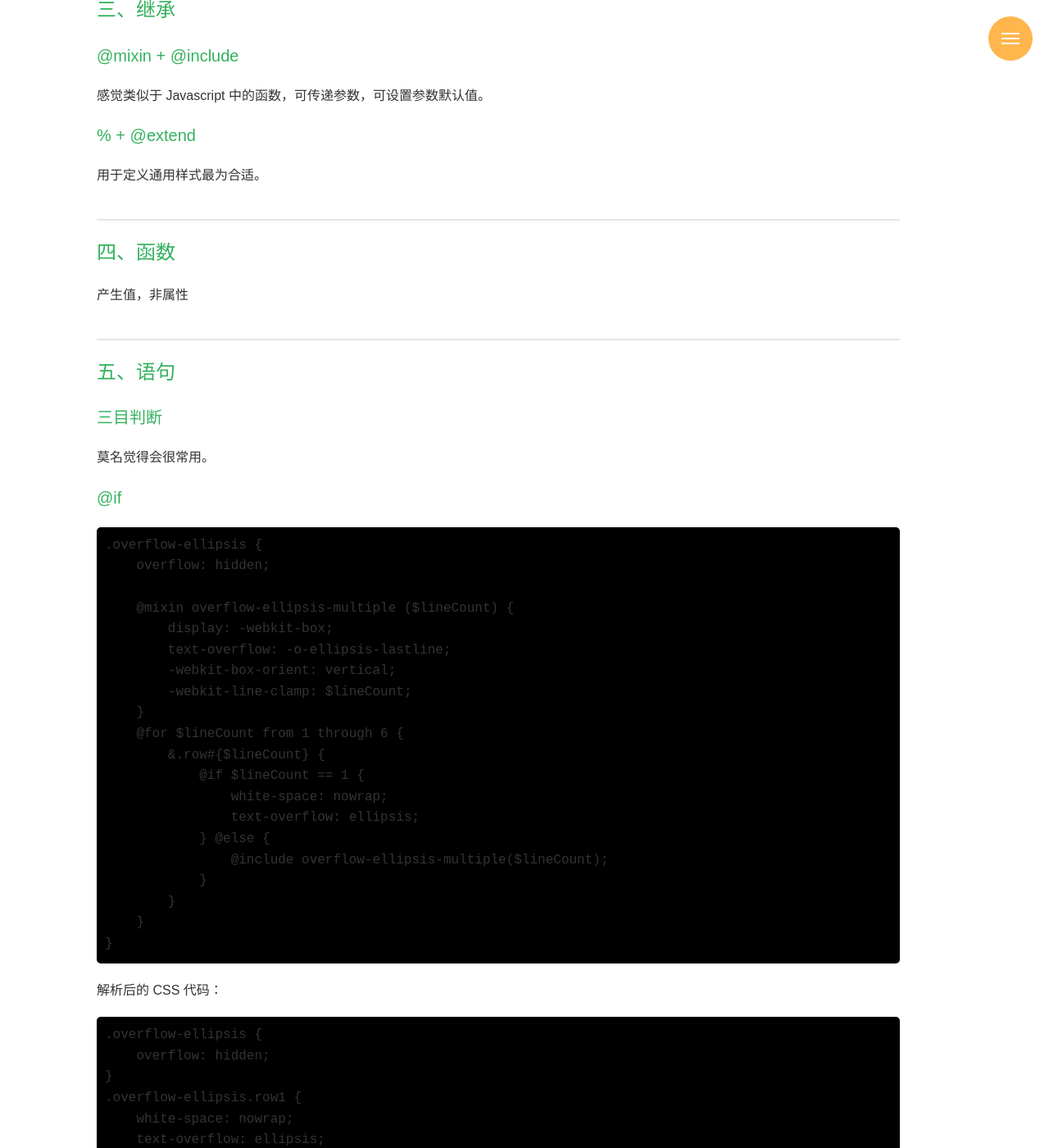
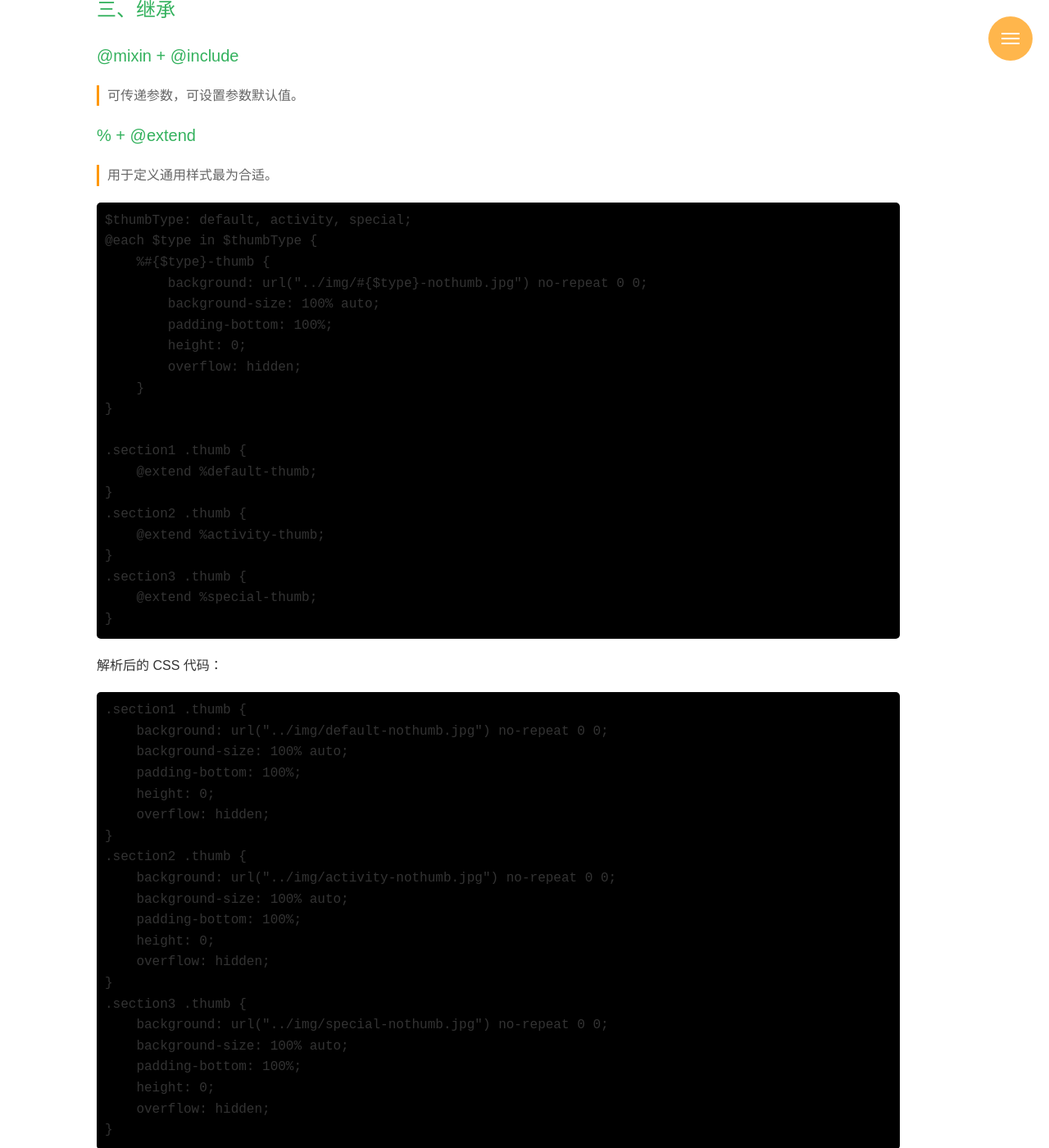
Before and after one commit to sunmengyuan/sunmengyuan.github.io, a Jekyll site: the page built from website/_posts/2017-03-23-sass.md, in a window 1280 px wide and 1400 px high, scrolled down 7105 px. Shown: the whole window at 82% size. Built offline with Jekyll 4.4.1, drawn with Linux system fonts in a browser that asks for light colours; nearby versions of some CDN libraries; comment, search, counter and statistics services are not loaded; some of the changed text lies outside the part shown.

Commit message:
示例代码整理

````diff
--- a/website/_posts/2017-03-23-sass.md
+++ b/website/_posts/2017-03-23-sass.md
@@ -300,17 +300,66 @@ console.log(a); // -> 5
 
 #### @mixin + @include
 
-感觉类似于 Javascript 中的函数，可传递参数，可设置参数默认值。
+> 可传递参数，可设置参数默认值。
 
 #### % + @extend
 
-用于定义通用样式最为合适。
+> 用于定义通用样式最为合适。
+
+```sass
+$thumbType: default, activity, special;
+@each $type in $thumbType {
+    %#{$type}-thumb {
+        background: url("../img/#{$type}-nothumb.jpg") no-repeat 0 0;
+        background-size: 100% auto;
+        padding-bottom: 100%;
+        height: 0;
+        overflow: hidden;
+    }
+}
+
+.section1 .thumb {
+    @extend %default-thumb;
+}
+.section2 .thumb {
+    @extend %activity-thumb;
+}
+.section3 .thumb {
+    @extend %special-thumb;
+}
+```
+
+解析后的 CSS 代码：
+
+```css
+.section1 .thumb {
+    background: url("../img/default-nothumb.jpg") no-repeat 0 0;
+    background-size: 100% auto;
+    padding-bottom: 100%;
+    height: 0;
+    overflow: hidden;
+}
+.section2 .thumb {
+    background: url("../img/activity-nothumb.jpg") no-repeat 0 0;
+    background-size: 100% auto;
+    padding-bottom: 100%;
+    height: 0;
+    overflow: hidden;
+}
+.section3 .thumb {
+    background: url("../img/special-nothumb.jpg") no-repeat 0 0;
+    background-size: 100% auto;
+    padding-bottom: 100%;
+    height: 0;
+    overflow: hidden;
+}
+```
 
 *****
 
 ## 四、函数
 
-产生值，非属性
+产生值，非属性。
 
 *****
 
@@ -323,67 +372,53 @@ console.log(a); // -> 5
 #### @if
 
 ```sass
-.overflow-ellipsis {
-    overflow: hidden;
-
-    @mixin overflow-ellipsis-multiple ($lineCount) {
-        display: -webkit-box;
-        text-overflow: -o-ellipsis-lastline;
-        -webkit-box-orient: vertical;
-        -webkit-line-clamp: $lineCount;
-    }
-    @for $lineCount from 1 through 6 {
-        &.row#{$lineCount} {
-            @if $lineCount == 1 {
-                white-space: nowrap;
-                text-overflow: ellipsis;
-            } @else {
-                @include overflow-ellipsis-multiple($lineCount);
-            }
+@for $lineCount from 1 through 3 {
+    %ellipsis-row#{$lineCount} {
+        overflow: hidden;
+        @if $lineCount == 1 {
+            white-space: nowrap;
+            text-overflow: ellipsis;
+        } @else {
+            display: -webkit-box;
+            text-overflow: -o-ellipsis-lastline;
+            -webkit-box-orient: vertical;
+            -webkit-line-clamp: $lineCount;
         }
     }
+}
+
+.section1 p {
+    @extend %ellipsis-row1;
+}
+.section2 p {
+    @extend %ellipsis-row2;
+}
+.section3 p {
+    @extend %ellipsis-row3;
 }
 ```
 
 解析后的 CSS 代码：
 
 ```css
-.overflow-ellipsis {
+.section1 p {
     overflow: hidden;
-}
-.overflow-ellipsis.row1 {
     white-space: nowrap;
     text-overflow: ellipsis;
 }
-.overflow-ellipsis.row2 {
+.section2 p {
+    overflow: hidden;
     display: -webkit-box;
     text-overflow: -o-ellipsis-lastline;
     -webkit-box-orient: vertical;
     -webkit-line-clamp: 2;
 }
-.overflow-ellipsis.row3 {
+.section3 p {
+    overflow: hidden;
     display: -webkit-box;
     text-overflow: -o-ellipsis-lastline;
     -webkit-box-orient: vertical;
     -webkit-line-clamp: 3;
-}
-.overflow-ellipsis.row4 {
-    display: -webkit-box;
-    text-overflow: -o-ellipsis-lastline;
-    -webkit-box-orient: vertical;
-    -webkit-line-clamp: 4;
-}
-.overflow-ellipsis.row5 {
-    display: -webkit-box;
-    text-overflow: -o-ellipsis-lastline;
-    -webkit-box-orient: vertical;
-    -webkit-line-clamp: 5;
-}
-.overflow-ellipsis.row6 {
-    display: -webkit-box;
-    text-overflow: -o-ellipsis-lastline;
-    -webkit-box-orient: vertical;
-    -webkit-line-clamp: 6;
 }
 ```
 
@@ -536,9 +571,8 @@ $btnColor: (
     border-color: $border;
     background-color: $background;
 }
-
 @each $type, $status in $btnColor {
-    a.btn-#{$type} {
+    %btn-#{$type} {
         $normal: map-get($status, normal);
         $active: map-get($status, active);
         $disabled: map-get($status, disabled);
@@ -553,37 +587,44 @@ $btnColor: (
         }
     }
 }
+
+.section1 a {
+    @extend %btn-main;
+}
+.section2 a {
+    @extend %btn-weak;
+}
 ```
 
 解析后的 CSS 代码：
 
 ```css
-a.btn-main {
+.section1 a {
     color: #C53336;
     border-color: #C53336;
     background-color: #FFF;
 }
-a.btn-main:active {
+.section1 a:active {
     color: #FFF;
     border-color: #C53336;
     background-color: #C53336;
 }
-a.btn-main.disabled {
+.section1 a.disabled {
     color: #999;
     border-color: #F5F5F5;
     background-color: #F5F5F5;
 }
-a.btn-weak {
+.section2 a {
     color: #333;
     border-color: #666;
     background-color: #FFF;
 }
-a.btn-weak:active {
+.section2 a:active {
     color: #FFF;
     border-color: #666;
     background-color: #666;
 }
-a.btn-weak.disabled {
+.section2 a.disabled {
     color: #999;
     border-color: #CCC;
     background-color: #FFF;
````
Also changed, not shown: garden/2017/03/23/sass.html (+88 -43 lines).
